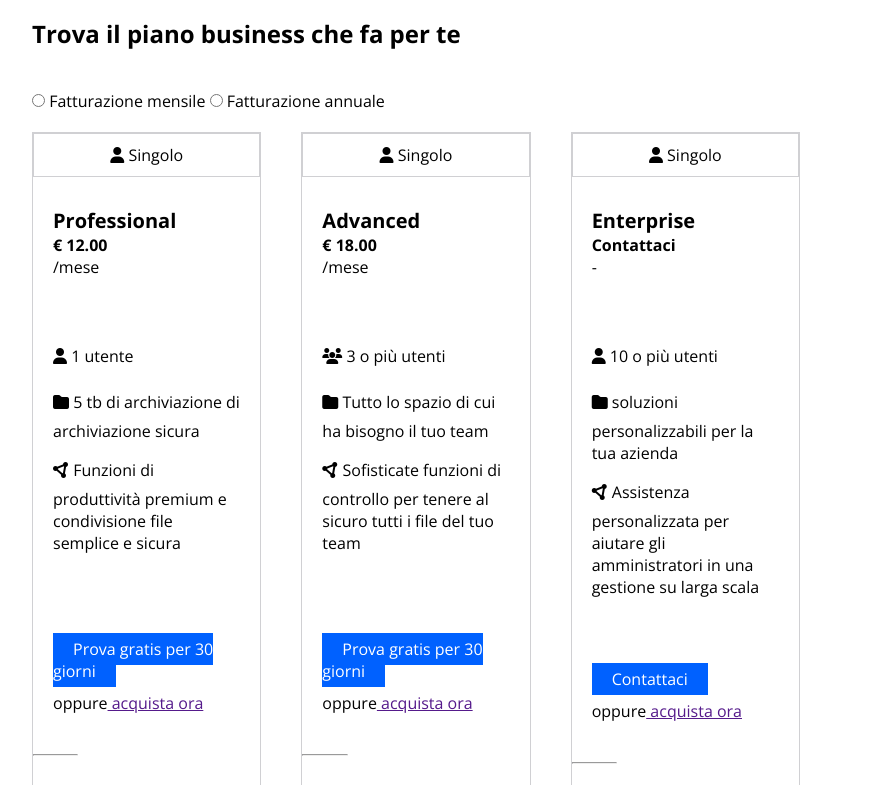
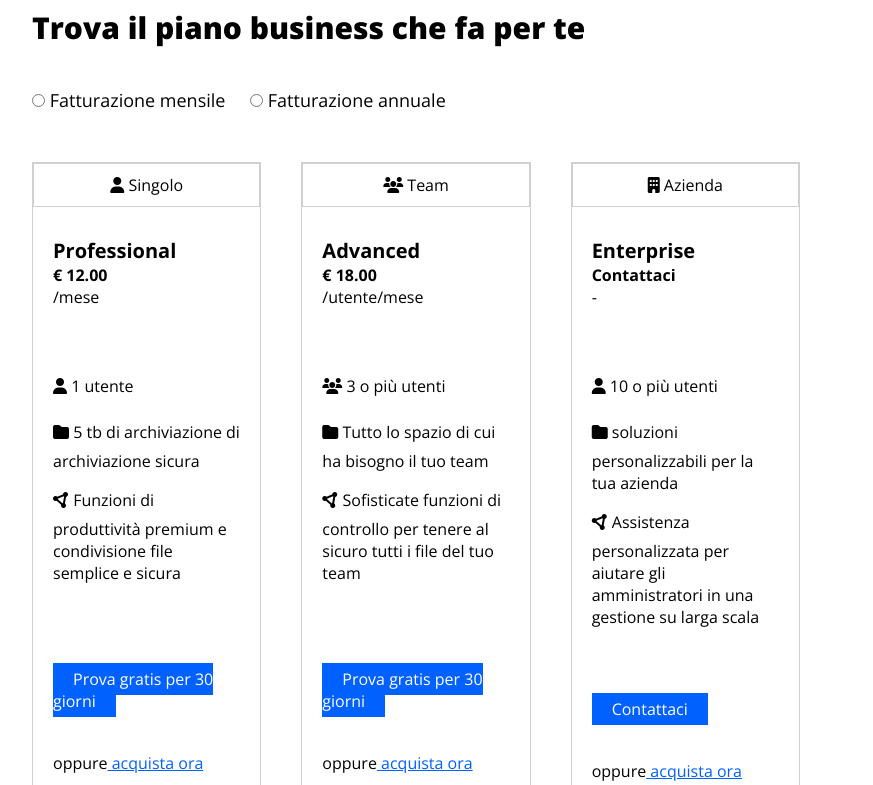
Before and after one commit to daniloeberli/htmlcss-dropbox, a plain HTML site: page index.html in a window 1280 px wide. Shown: the part 886-1671 px from the top of the page, without its empty margins (224-1097 px from the left). Drawn offline with nearby package versions, Linux system fonts and the light colour scheme.

Commit message:
commenti

```diff
--- a/css/style.css
+++ b/css/style.css
@@ -61,6 +61,11 @@ ul{
 strong{
     display: block;
 }
+
+#yearly{
+    margin-left: 20px;
+}
+
 /*
 Header
 */
@@ -88,7 +93,7 @@ header .header-col-2 ul{
 
 
 header a{
-    padding: 0 5px;
+    padding: 0 10px;
     color: #474747;
     text-decoration: none;
 }
@@ -114,7 +119,7 @@ Main
     padding-bottom: 40px;
     font-size: 77px;
     font-weight: 800;
-    padding-top: 50px;
+    padding-top: 40px;
 }
 
 .jumbo .container-big{
@@ -134,6 +139,14 @@ Main
 #annulla{
     margin-top: 30px;
     margin-bottom: 70px;
+}
+
+.or{
+    padding-top: 30px;
+}
+
+.or a{
+    color: #0061ff;
 }
 
 .jumbo .col-1 i{
@@ -172,6 +185,7 @@ Main
     display: flex;
     justify-content: space-between;
     padding: 30px;
+    align-items: flex-start;
 }
 
 .col-horiz p{
@@ -181,6 +195,7 @@ Main
 #business-plan{
     padding: 90px 0;
 }
+
 
 #business-plan  .col-head{
     border: 1px solid #d0d0d3;
@@ -226,6 +241,7 @@ Main
 
 #business-plan .row{
     margin: -20px;
+    padding-top: 30px;
 }
 
 #business-plan .row .big-col{
@@ -234,10 +250,18 @@ Main
 
 #business-plan h2{
     padding-bottom: 40px;
+    font-weight: 800;
+    font-size: 30px;
 }
 
 #business-plan-btn{
     padding-bottom: 20px;
+    font-weight: 500;
+    font-size: 18px;
+}
+
+#contact-partner{
+    padding-bottom: 40px;
 }
 
 .partner-pic{
@@ -422,6 +446,7 @@ footer .container-big .col-footer{
 .col-footer hr{
     margin-top: 60px;
     margin-bottom: 30px;
+    width: 15%;
 }
 
 footer .title{
--- a/index.html
+++ b/index.html
@@ -16,6 +16,7 @@
 </head>
 
 <body>
+    <!--header-->
     <header>
         <div class="header-col-1">
             <ul>
@@ -50,7 +51,9 @@
             </ul>
         </div>
     </header>
+    <!--/header-->
     <main>
+        <!--jumbotron-->
         <div class="jumbo">
             <div class="container-big">
                 <h1>Tutto cio che ti serve per il lavoro, in un unico posto</h1>
@@ -69,7 +72,9 @@
                 </div>
             </div>
         </div>
+        <!--jumbotron-->
 
+        <!--piani dropbox-->
         <section id="business-plan">
             <div class="container-small">
                 <h2>Trova il piano business che fa per te</h2>
@@ -79,6 +84,7 @@
                     <input type="radio" id="yearly">
                     <label for="yearly">Fatturazione annuale</label>
                 </div>
+                <!--3 colonne flex-->
                 <div class="row">
                     <div class="big-col">
                         <div class="col-head"><i class="fa-solid fa-user"></i> Singolo</div>
@@ -94,7 +100,7 @@
                         </div>
                         <div class="col-body-3">
                             <div class="btn"><a href="">Prova gratis per 30 giorni</a></div>
-                            <div>oppure<a href=""> acquista ora</a> </div>
+                            <div class="or">oppure<a href=""> acquista ora</a> </div>
                         </div>
                         <hr>
                         <div class="col-body-3">
@@ -105,11 +111,11 @@
 
                     </div>
                     <div class="big-col">
-                        <div class="col-head"><i class="fa-solid fa-user"></i> Singolo</div>
+                        <div class="col-head"><i class="fa-solid fa-users"></i> Team</div>
                         <div class="col-body-1">
                             <span class="name-plan">Advanced</span>
                             <strong>&euro; 18.00</strong>
-                            <div>/mese</div>
+                            <div>/utente/mese</div>
                         </div>
                         <div class="col-body-2">
                             <span><i class="fa-solid fa-users"></i> 3 o più utenti</span>
@@ -118,7 +124,7 @@
                         </div>
                         <div class="col-body-3">
                             <div class="btn"><a href="">Prova gratis per 30 giorni</a></div>
-                            <div>oppure<a href=""> acquista ora</a> </div>
+                            <div class="or">oppure<a href=""> acquista ora</a> </div>
 
                         </div>
                         <hr>
@@ -133,7 +139,7 @@
 
                     </div>
                     <div class="big-col">
-                        <div class="col-head"><i class="fa-solid fa-user"></i> Singolo</div>
+                        <div class="col-head"><i class="fa-solid fa-building"></i> Azienda</div>
                         <div class="col-body-1">
                             <span class="name-plan">Enterprise</span>
                             <strong>Contattaci</strong>
@@ -146,7 +152,7 @@
                         </div>
                         <div class="col-body-3">
                             <div class="btn"><a href="">Contattaci</a></div>
-                            <div>oppure<a href=""> acquista ora</a> </div>
+                            <div class="or">oppure<a href=""> acquista ora</a> </div>
 
                         </div>
                         <hr>
@@ -160,8 +166,9 @@
                     </div>
                 </div>
 
+                <!--colonna orizzontale flex-->
                 <div id="box-orizzontale">
-                    <div class="col-head">Team</div>
+                    <div class="col-head"><i class="fa-solid fa-building"></i> Team</div>
                     <div class="col-horiz">
                         <div>
                             <div>Enterprise</div>
@@ -175,6 +182,7 @@
             </div>
         </section>
 
+        <!--sezione contatta il partner-->
         <section id="contact-partner">
             <div class="container-small row">
                 <div class="partner-pic">
@@ -188,6 +196,7 @@
             </div>
         </section>
 
+        <!--6 box funzionalità-->
         <section id="business-operation" class="container-small">
             <!-- sezione 6 box -->
             <h2>Esegui più operazioni con Dropbox Business</h2>
@@ -250,11 +259,13 @@
             </div>
         </section>
 
+        <!--sezione numero di utilizzatori-->
         <section class="container-small stats">
-            <!--sezione stats dropbox bsn-->
             <h2>Più di 500.000 team utilizzano Dropbox Business</h2>
             <a href="">Scopri di più sui nostri clienti</a>
         </section>
+
+        <!--loghi utilizzatori-->
         <section id="logos">
             <div class="row">
                 <div class="box">
@@ -291,9 +302,9 @@
                     </div>
                 </div>
             </div>
-        </section>>
+        </section>
 
-        </section>
+
         <!-- porta dropbox business-->
         <section class="business-section">
             <div class="container-small row">
@@ -317,10 +328,9 @@
         </section>
 
     </main>
+
     <footer>
-        <!--
-            footer fare padding-margin
-        -->
+        <!--footer sezioni flex-->
         <div class="container-big row">
             <div class="col-footer">
                 <div class="title">Dropbox</div>
@@ -331,7 +341,7 @@
                     <a href="">Sicurezza</a>
                     <a href="">Funzioni</a>
                     <hr>
-                    <h6><i class="fa-solid fa-earth-americas"></i> Italiano<i class="fa-solid fa-caret-up"></i></h6>
+                    <h6><i class="fa-solid fa-earth-americas"></i> Italiano <i class="fa-solid fa-caret-up"></i></h6>
                 </div>
             </div>
             <div class="col-footer">
```
